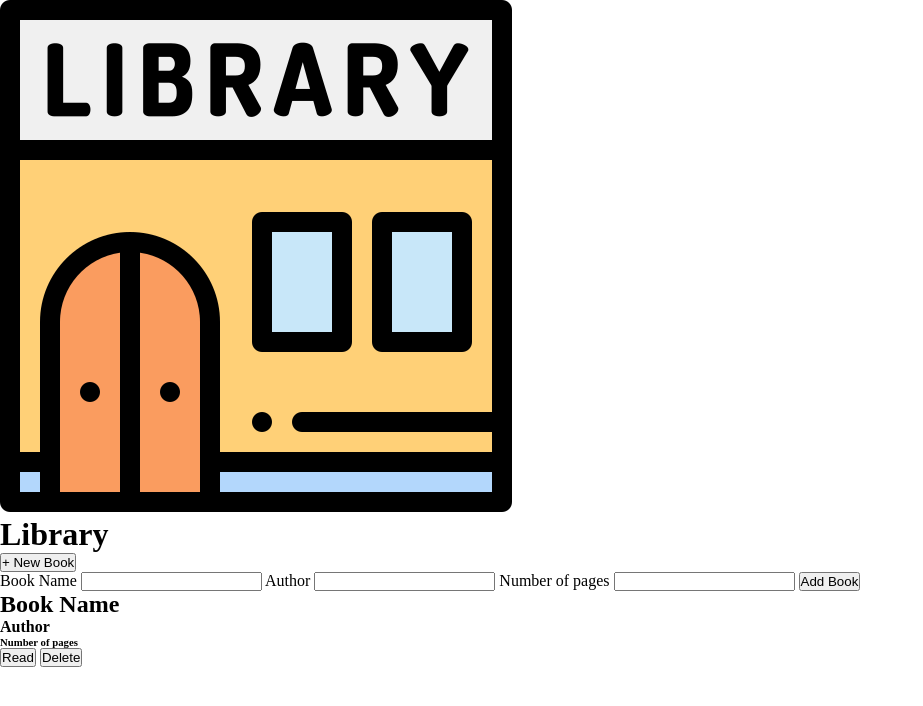
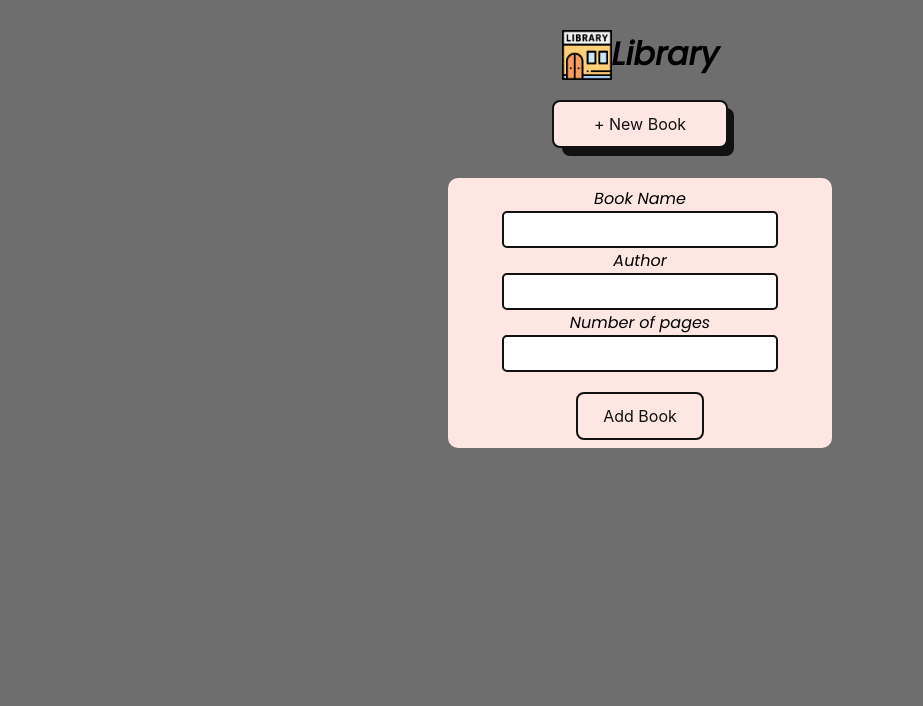
Before and after one commit to suleman42244/Library, a plain HTML site: page index.html in a window 1280 px wide. Both pictures are taken after a click on the button "+ New Book". Shown: the whole page, without its empty margins (0-923 px from the left). Drawn offline with Linux system fonts and the light colour scheme; a web font is replaced by a local one.

Commit message:
done styling the web page

```diff
--- a/styles.css
+++ b/styles.css
@@ -1,5 +1,145 @@
+@import url('https://fonts.googleapis.com/css2?family=Inria+Sans:ital,wght@1,700&family=Poppins:ital@1&display=swap');
+
 *{
     padding: 0;
     margin: 0;
     box-sizing: border-box;
+    font-family: 'Poppins', sans-serif;
 }
+body{
+    background-color: #6E6E6E;
+}
+main{
+  display: flex;
+  align-items: center;
+  justify-content: center;
+  flex-direction: column;
+}
+.container{
+    text-align: center;
+}
+
+.logo-container {
+    display: flex;
+    justify-content: center;
+    margin-top: 30px;
+}
+
+.logo{
+    width: 50px;
+    height: 50px;
+}
+
+.btn, .read-btn, .delete-btn, .btn-add {
+  background-color: #fee6e3;
+  border: 2px solid #111;
+  border-radius: 8px;
+  box-sizing: border-box;
+  color: #111;
+  cursor: pointer;
+  font-family: Inter,sans-serif;
+  font-size: 16px;
+  height: 48px;
+  line-height: 24px;
+  max-width: 100%;
+  padding: 0 25px;
+  position: relative;
+  text-align: center;
+  text-decoration: none;
+  user-select: none;
+  -webkit-user-select: none;
+  touch-action: manipulation;
+  margin-top: 20px;
+}
+
+.btn:after {
+  background-color: #111;
+  border-radius: 8px;
+  content: "";
+  display: block;
+  height: 48px;
+  left: 0;
+  width: 100%;
+  position: absolute;
+  top: -2px;
+  transform: translate(8px, 8px);
+  transition: transform .2s ease-out;
+  z-index: -1;
+}
+
+.btn:hover:after {
+  transform: translate(0, 0);
+}
+
+.btn:active {
+  background-color: #FEE6E3;
+  outline: 0;
+}
+
+.btn:hover {
+  outline: 0;
+}
+.form-container{
+  width: 30%;
+  display: none;
+}
+.form{
+  background-color: #FEE6E3;
+  width: 100%;
+  height: 270px;
+  display: flex;
+  margin-top: 30px;
+  border-radius: 10px;
+  flex-direction: column;
+  justify-content: center;
+  align-items: center;
+}
+.read-btn{
+  background-color: greenyellow;
+}
+
+.delete-btn{
+  background-color: rgb(186, 69, 69);
+  color: white;
+}
+label{
+  display: block;
+}
+input{
+  border: 2px solid #111;
+  border-radius: 5px;
+  display: block;
+  padding: 0.5em 0.5em;
+}
+input:focus{
+  outline: none;
+}
+
+.btn-add:hover{
+  background-color: #111;
+  color: white;
+  border: 2px solid white;
+}
+
+.book-display{
+  width: 100%;
+  height: 150px;
+  background-color: #fee6e3;
+  display: flex;
+  flex-direction: column;
+  justify-content: center;
+  align-items: center;
+  border-radius: 5px;
+  margin-top: 20px;
+
+}
+.display{
+  width: 20%;
+  display: none;
+}
+
+@media (min-width: 768px) {
+  .btn {
+    padding: 0 40px;
+  }
+}
```
